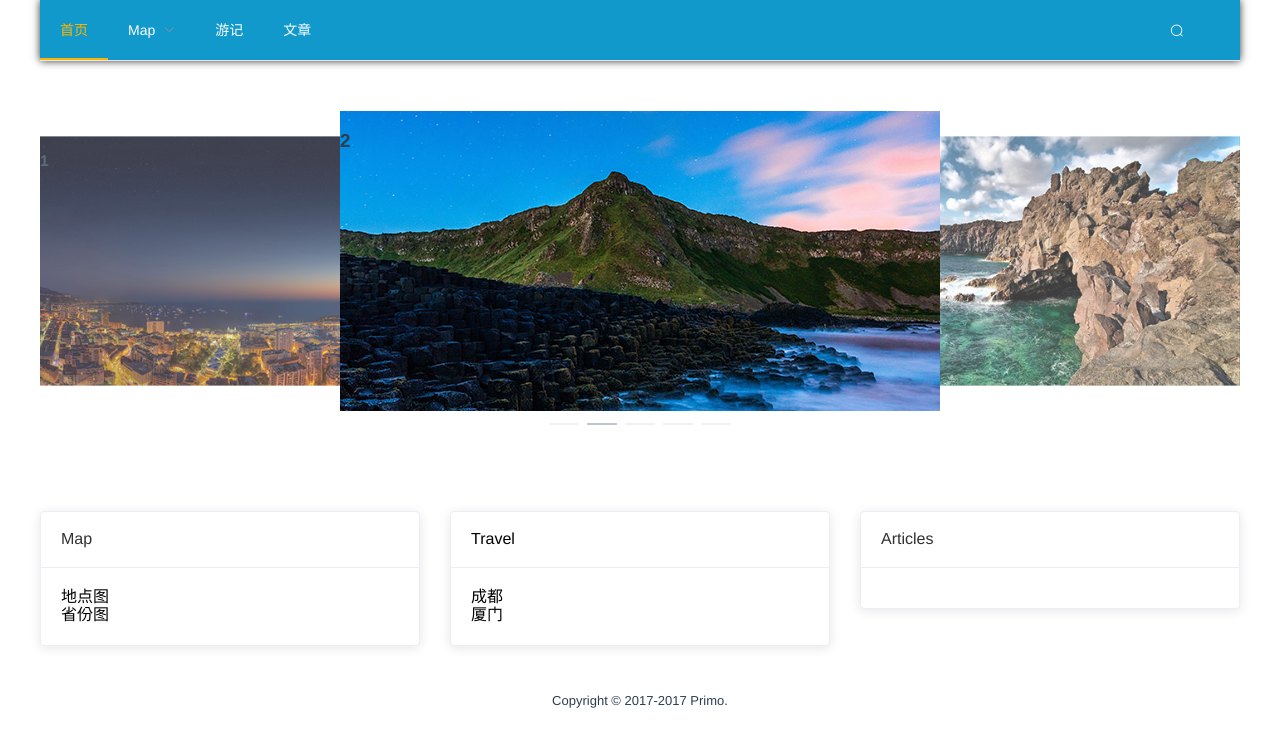
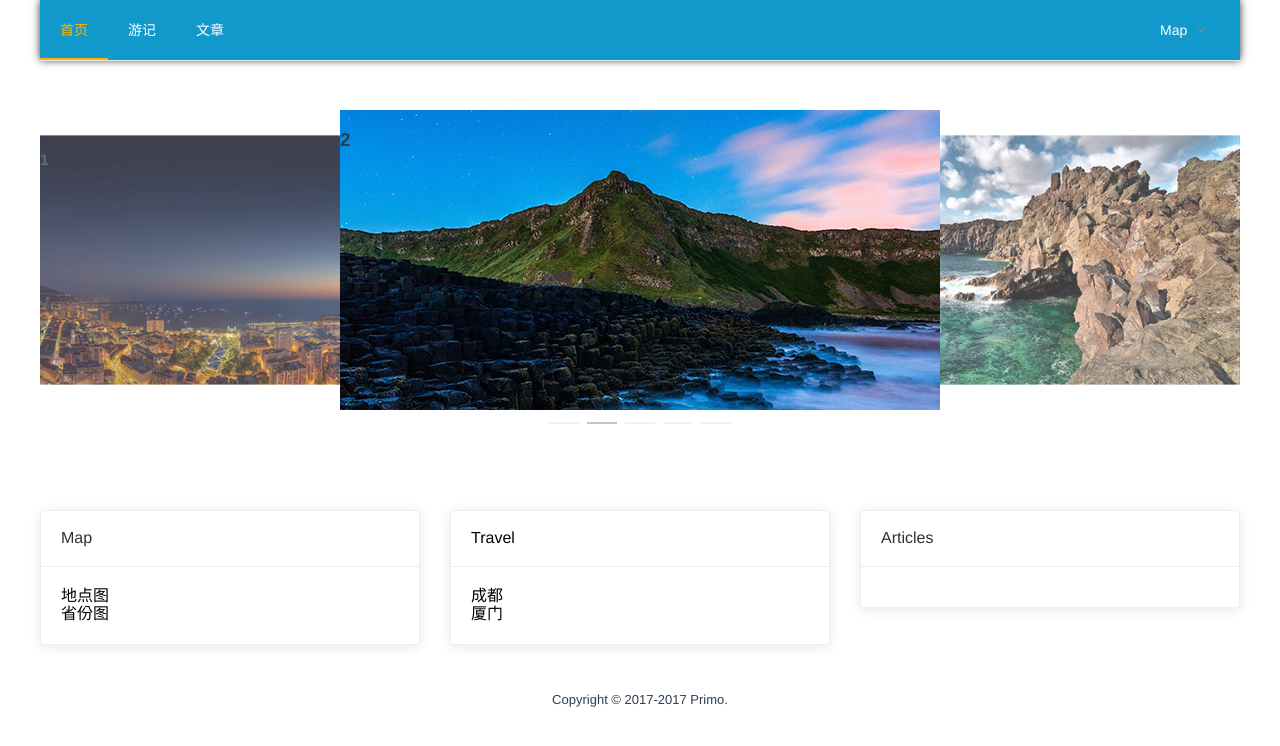
Before and after one commit to PrimoZiv/gofar, a Vue app: page / in a window 1280 px wide. Shown: the top 746 px of the page. Built offline with nearby package versions, Linux system fonts and the light colour scheme; what vue-resource would draw is missing.

Commit message:
Adjust menu.

```diff
--- a/src/components/Navigator.vue
+++ b/src/components/Navigator.vue
@@ -1,5 +1,7 @@
 <template>
     <div id="navigator">
+        <el-row type="flex">
+            <el-col :span="22">
                 <el-menu :default-active="activeIndex" mode="horizontal"
                     background-color="#1199cc"
                     text-color="#fff"
@@ -7,33 +9,25 @@
                     active-text-color="#FFB400"
                     :router="true">
                     <el-menu-item index="/">首页</el-menu-item>
+                    <el-menu-item index="/travel">游记</el-menu-item>
+                    <el-menu-item index="/articles">文章</el-menu-item>
+                </el-menu>
+            </el-col>
+            <el-col :span="2">
+                <el-menu :default-active="activeIndex" mode="horizontal"
+                    background-color="#1199cc"
+                    text-color="#fff"
+                    menu-trigger="click"
+                    active-text-color="#FFB400"
+                    :router="true">
                     <el-submenu index="/">
                         <template slot="title">Map</template>
                         <el-menu-item index="/map-place">地点</el-menu-item>
                         <el-menu-item index="/map-province">省份</el-menu-item>
                     </el-submenu>
-            <el-menu-item index="/travel">游记</el-menu-item>
-            <el-menu-item index="/articles">文章</el-menu-item>
-
-            <el-row type="flex" :gutter="15" align="middle">
-                <el-col :span="16" :offset="7">
-                    <el-row class="search" type="flex" align="middle">
-                        <el-col class="button-wrap" :span="2" :offset="22" v-show="!onSearch">
-                            <el-button type="text" icon="el-icon-search" class="search-button" @click="search"></el-button>
-                        </el-col>
-                        <el-col v-show="onSearch" :span="24">
-                            <transition name="slide-fade">
-                                <el-form v-show="onSearch">
-                                    <el-form-item>
-                                        <el-input placeholder="Search" suffix-icon="el-icon-search" @blur="search" ref="searchBox"></el-input>
-                                    </el-form-item>
-                                </el-form>
-                            </transition>
+                </el-menu>
             </el-col>
         </el-row>
-                </el-col>
-            </el-row>
-        </el-menu>
     </div>
 </template>
 
@@ -42,8 +36,7 @@ export default {
     name: 'Navigator',
     data() {
         return {
-            user: 'Primo',
-            onSearch: false
+            user: 'Primo'
         }
     },
     computed: {
@@ -53,30 +46,11 @@ export default {
         }
     },
     methods: {
-        search: function() {
-            this.onSearch = !this.onSearch
-            if (this.onSearch) {
-                this.$nextTick(function() {
-                    this.$refs.searchBox.focus()
-                })
-            }
-        }
     }
 }
 </script>
 
 <style lang="scss" scoped>
-.slide-fade-enter-active,
-.slide-fade-leave-active {
-    transition: all .3s ease;
-}
-
-.slide-fade-enter,
-.slide-fade-leave-to {
-    transform: translateX(100px);
-    opacity: 0;
-}
-
 #navigator {
     color: white;
     box-shadow: 0 0px 8px 0px #363636;
@@ -94,23 +68,6 @@ export default {
         .el-button {
             color: white;
         }
-
-        .search {
-            .el-form-item {
-                margin-bottom: 0;
-            }
-            .button-wrap {
-                height: 60px;
-                position: relative;
-                .search-button {
-                    width: 35px;
-                    position: absolute;
-                    right: 0;
-                    top: 0;
-                    padding: 23px 0;
-                }
-            }
-        }
     }
 }
 </style>
```
Lines whose indentation alone changed are shown as unchanged.
